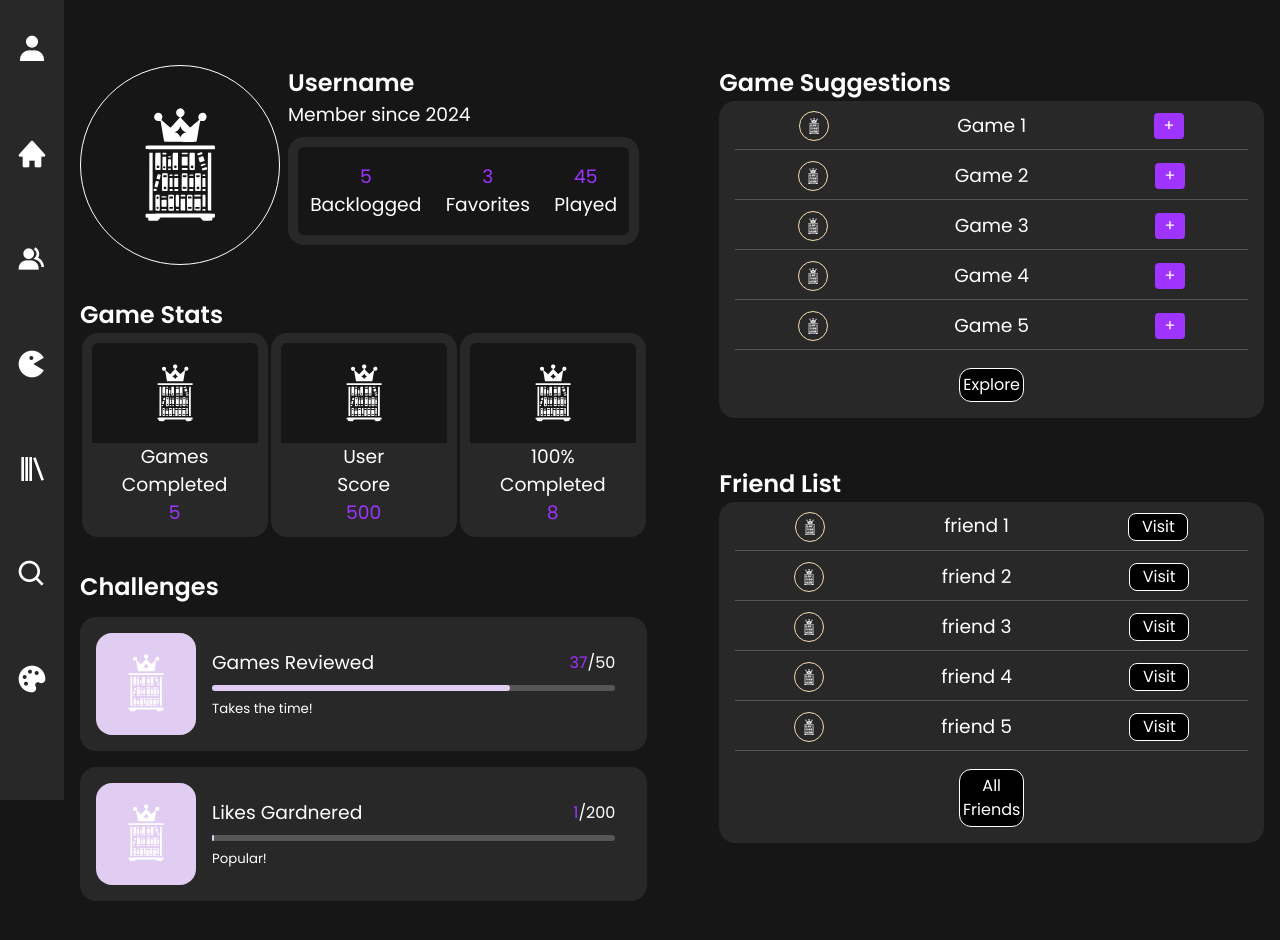
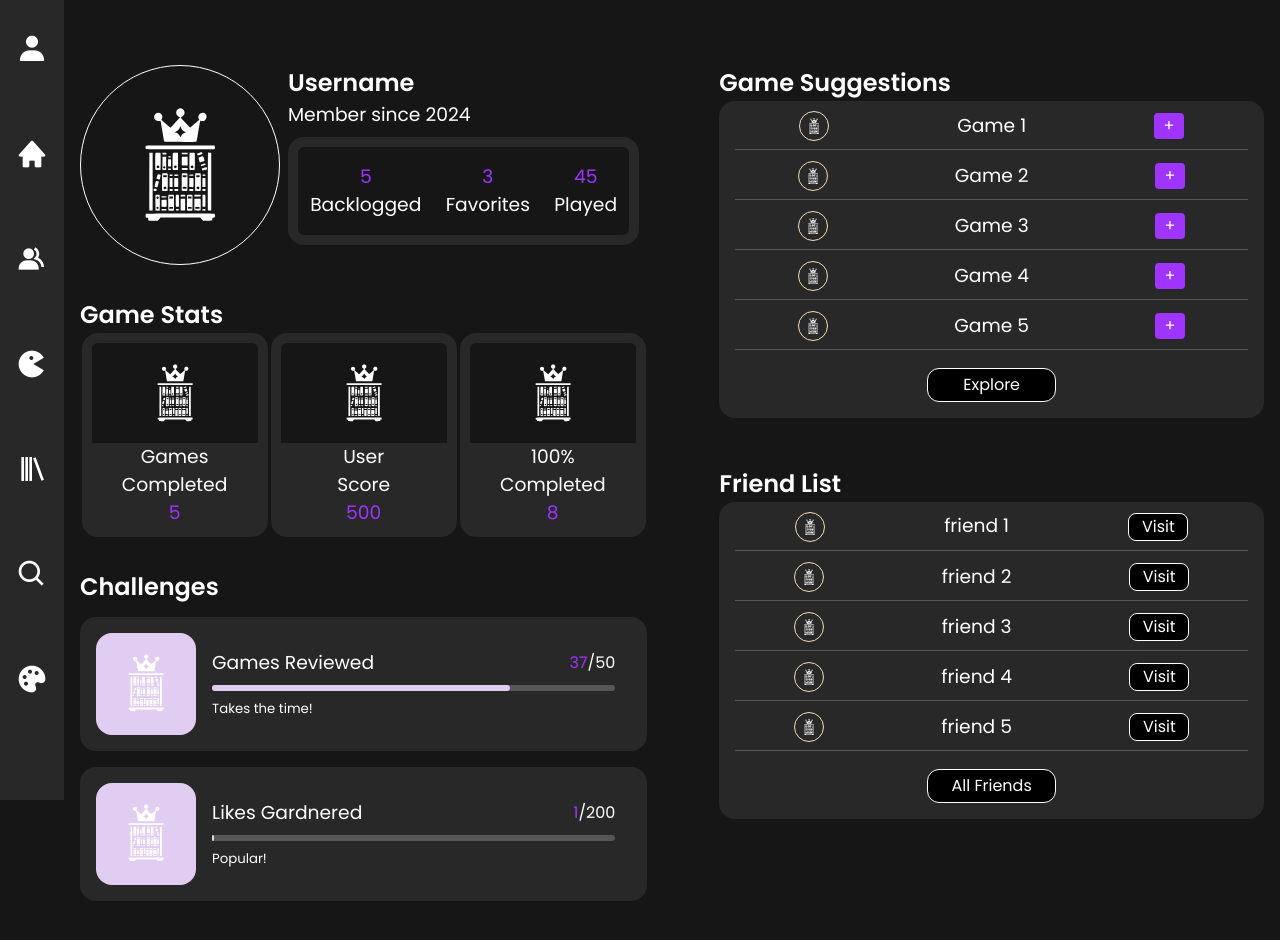
Before and after one commit to saduhub/Backlog-Boss, a React (Vite) app in the folder client/: page /Profile in a window 1280 px wide. Shown: the top 940 px of the page. Built offline with nearby package versions, Linux system fonts and the light colour scheme.

Commit message:
Finished Profile page client side buttons

```diff
--- a/client/src/assets/css/profile.css
+++ b/client/src/assets/css/profile.css
@@ -389,7 +389,7 @@
     }
 
     .profile-all-friends-button, .profile-explore-button {
-        margin: 1rem 15rem;
+        margin: 1rem 13rem;
     }
 }
 
```
